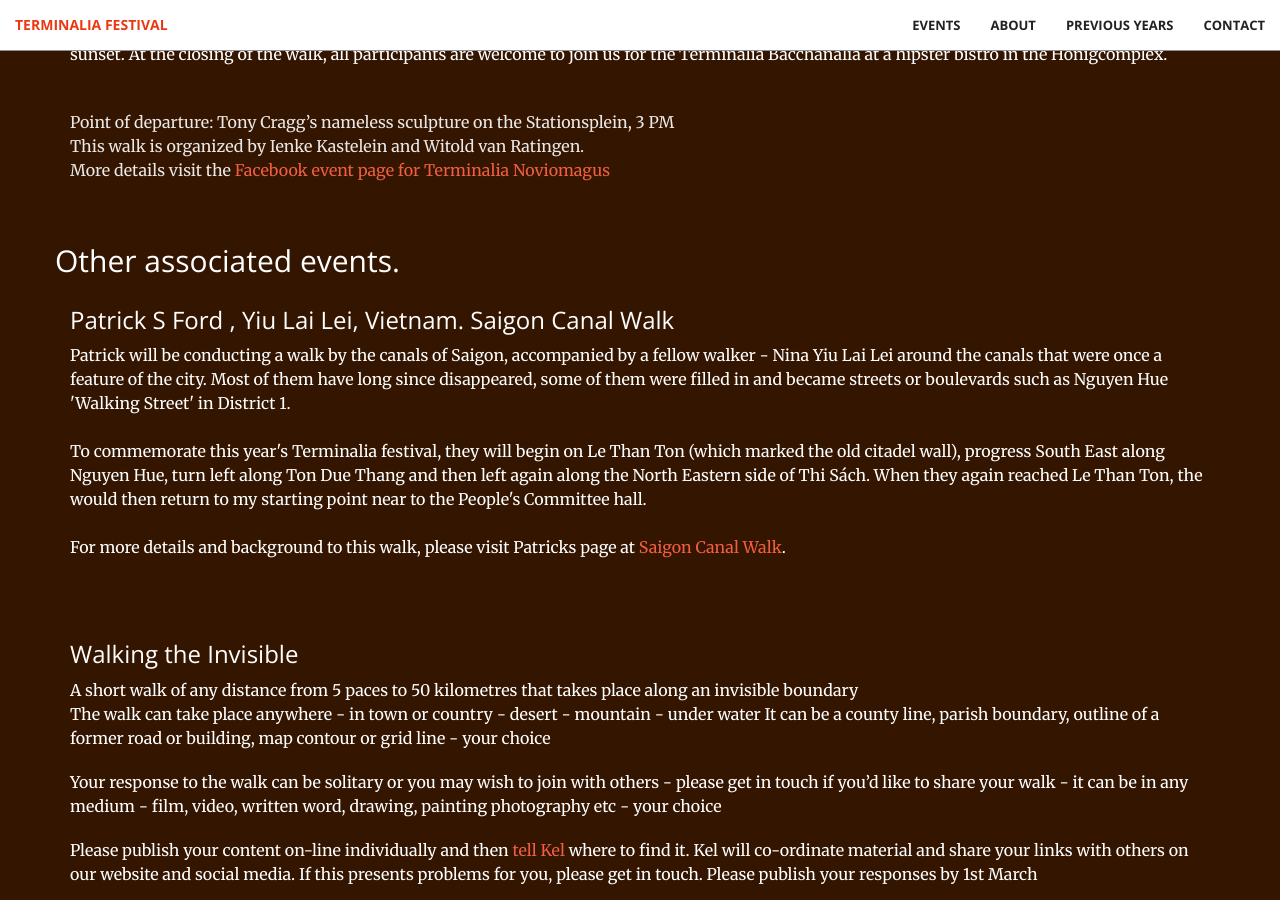
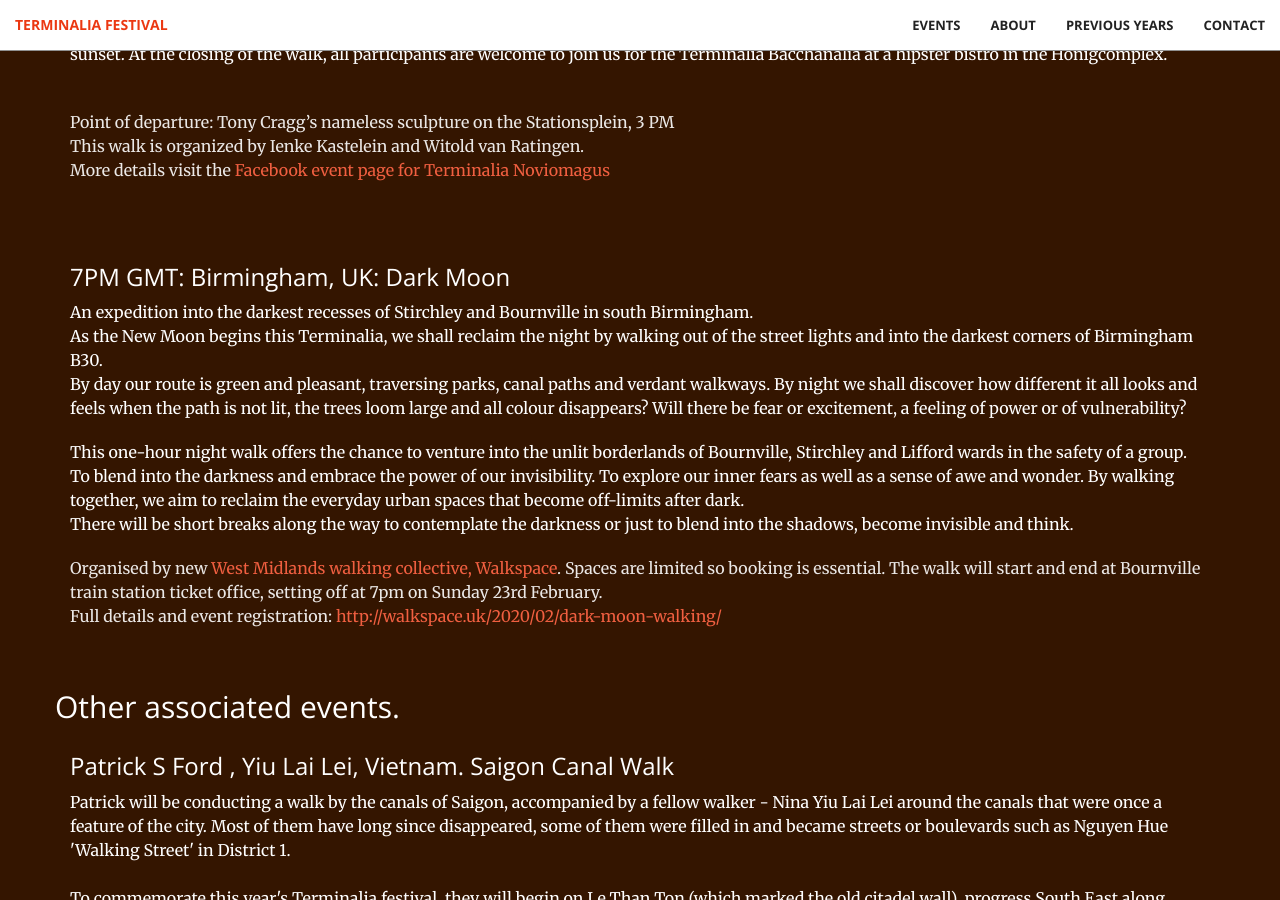
Before and after one commit to timwaters/terminalia, a Jekyll site: the page built from index.html, in a window 1280 px wide and 900 px high, scrolled down 4508 px. Built offline with Jekyll 4.4.1, drawn with Linux system fonts in a browser that asks for light colours.

Commit message:
add birmingham event

```diff
--- a/_includes/events.html
+++ b/_includes/events.html
@@ -166,6 +166,32 @@ The Situationists (the somewhat more zany political wing of psychogeography) say
   </p>
 </div>
 
+<div class="col-lg-12 col-lg-offset-0 text-left event">
+
+  <h3> 7PM GMT: Birmingham, UK: Dark Moon </h3>
+
+
+  <p class="text">
+    An expedition into the darkest recesses of Stirchley and Bournville in south Birmingham. <br />
+
+    As the New Moon begins this Terminalia, we shall reclaim the night by walking out of the street lights and into the darkest corners of Birmingham B30.<br />
+
+    By day our route is green and pleasant, traversing parks, canal paths and verdant walkways. By night we shall discover how different it all looks and feels when the path is not lit, the trees loom large and all colour disappears? Will there be fear or excitement, a feeling of power or of vulnerability?<br />
+  </p>
+  <p>
+    This one-hour night walk offers the chance to venture into the unlit borderlands of Bournville, Stirchley and Lifford wards in the safety of a group. To blend into the darkness and embrace the power of our invisibility. To explore our inner fears as well as a sense of awe and wonder. By walking together, we aim to reclaim the everyday urban spaces that become off-limits after dark.<br />
+
+    There will be short breaks along the way to contemplate the darkness or just to blend into the shadows, become invisible and think.<br />
+
+
+  </p>
+  <p class="text-faded">
+    Organised by new <a href="http://walkspace.uk/">West Midlands walking collective, Walkspace</a>. Spaces are limited so booking is essential. The walk will start and end at Bournville train station ticket office, setting off at 7pm on Sunday 23rd February.<br />
+
+    Full details and event registration: <a href="http://walkspace.uk/2020/02/dark-moon-walking/">http://walkspace.uk/2020/02/dark-moon-walking/</a>
+  </p>
+</div>
+
 
 
         <hr class="light">
```
